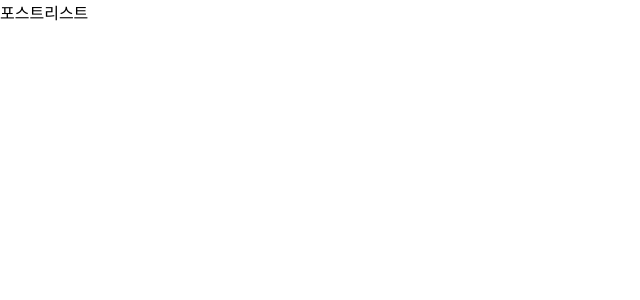
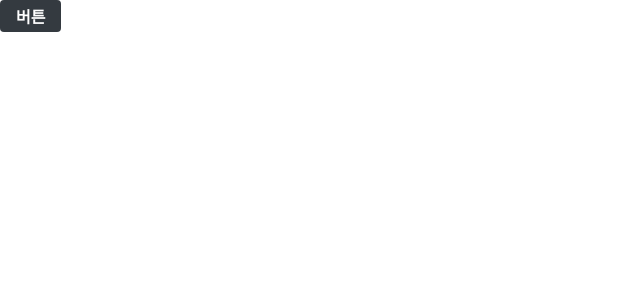
Before and after one commit to wooyoung85/blog, a React (Create React App) app in the folder blog-frontend/: page / in a window 1280 px wide. Shown: the top 300 px of the page, without its empty margins (0-640 px from the left). Built offline with nearby package versions, Linux system fonts and the light colour scheme.

Commit message:
[Add] styled-components 적용

```diff
--- a/blog-frontend/package.json
+++ b/blog-frontend/package.json
@@ -11,6 +11,7 @@
     "react-dom": "^17.0.2",
     "react-router-dom": "^6.0.1",
     "react-scripts": "4.0.3",
+    "styled-components": "^5.3.3",
     "web-vitals": "^1.0.1"
   },
   "scripts": {
--- /dev/null
+++ b/blog-frontend/src/components/common/Button.js
@@ -0,0 +1,21 @@
+import palette from 'lib/styles/palette';
+import React from 'react';
+import styled from 'styled-components';
+
+const StyledButton = styled.button`
+  border: none;
+  border-radius: 4px;
+  font-size: 1rem;
+  font-weight: bold;
+  padding: 0.25rem 1rem;
+  color: white;
+  outline: none;
+  cursor: pointer;
+  background: ${palette.gray[8]};
+  &:hover {
+    background: ${palette.gray[6]};
+  }
+`;
+const Button = (props) => <StyledButton {...props} />;
+
+export default Button;
--- a/blog-frontend/src/index.css
+++ b/blog-frontend/src/index.css
@@ -1,12 +1,31 @@
 body {
   margin: 0;
+  padding: 0;
   font-family: -apple-system, BlinkMacSystemFont, 'Segoe UI', 'Roboto', 'Oxygen',
     'Ubuntu', 'Cantarell', 'Fira Sans', 'Droid Sans', 'Helvetica Neue',
     sans-serif;
   -webkit-font-smoothing: antialiased;
   -moz-osx-font-smoothing: grayscale;
+  box-sizing: border-box;
+  min-height: 100%;
 }
 
+#root {
+  min-width: 100%;
+}
+
+html {
+  height: 100%;
+}
+
+a {
+  color: inherit;
+  text-decoration: none;
+}
+
+* {
+  box-sizing: inherit;
+}
 code {
   font-family: source-code-pro, Menlo, Monaco, Consolas, 'Courier New',
     monospace;
--- /dev/null
+++ b/blog-frontend/src/lib/styles/palette.js
@@ -0,0 +1,30 @@
+// source: https://yeun.github.io/open-color/
+
+const palette = {
+  gray: [
+    '#f8f9fa',
+    '#f1f3f5',
+    '#e9ecef',
+    '#dee2e6',
+    '#ced4da',
+    '#abd5bd',
+    '#868e96',
+    '#495057',
+    '#343a40',
+    '#212529',
+  ],
+  cyan: [
+    '#e3fafc',
+    '#c5f6fa',
+    '#99e9f2',
+    '#66d9e8',
+    '#3bc9db',
+    '#22b8cf',
+    '#15aabf',
+    '#1098ad',
+    '#0c8599',
+    '#0b7285',
+  ],
+};
+
+export default palette;
--- a/blog-frontend/src/pages/PostListPage.js
+++ b/blog-frontend/src/pages/PostListPage.js
@@ -1,13 +1,8 @@
 import React from 'react';
-import { Outlet } from 'react-router';
+import Button from 'components/common/Button';
 
 const PostListPage = () => {
-  return (
-    <>
-      <div>포스트리스트</div>
-      <Outlet />
-    </>
-  );
+  return <Button>버튼</Button>;
 };
 
 export default PostListPage;
```
Also changed, not shown: 1 other file (tests, documents, lock files or other folders).
